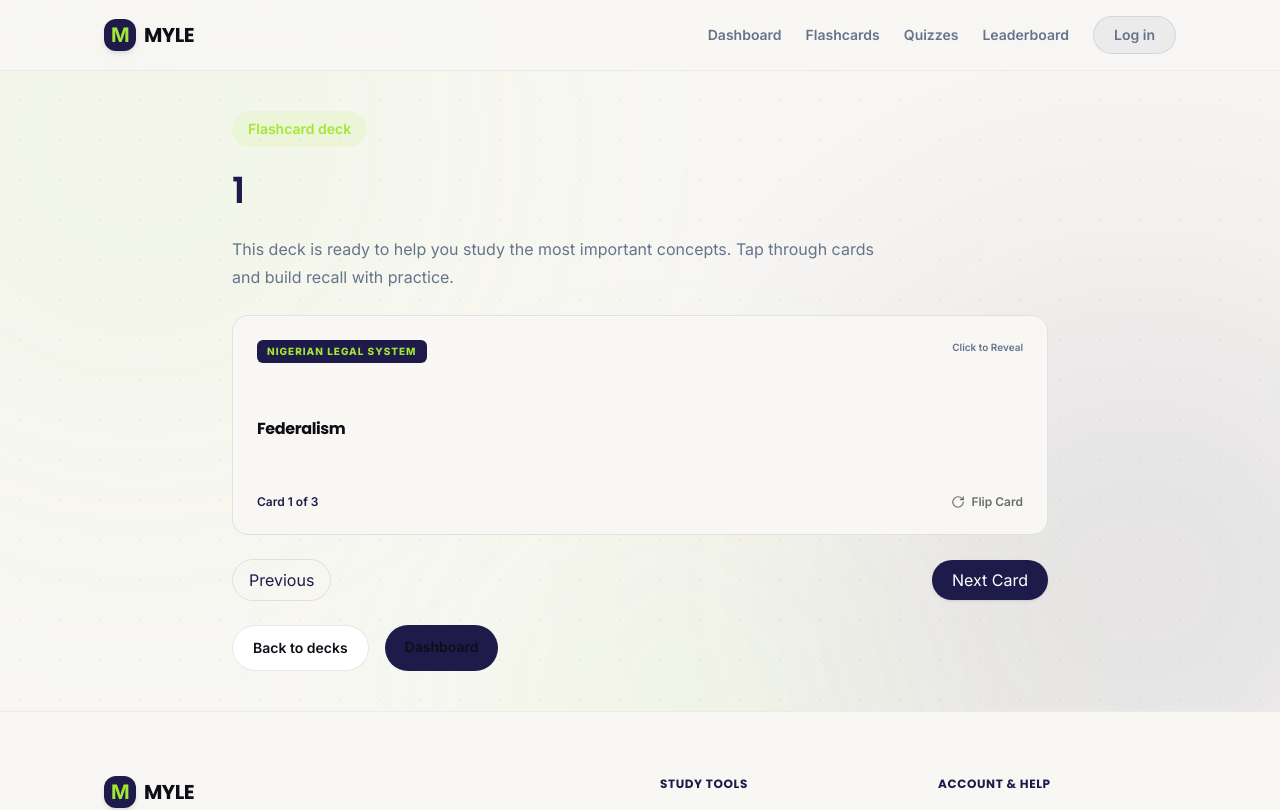
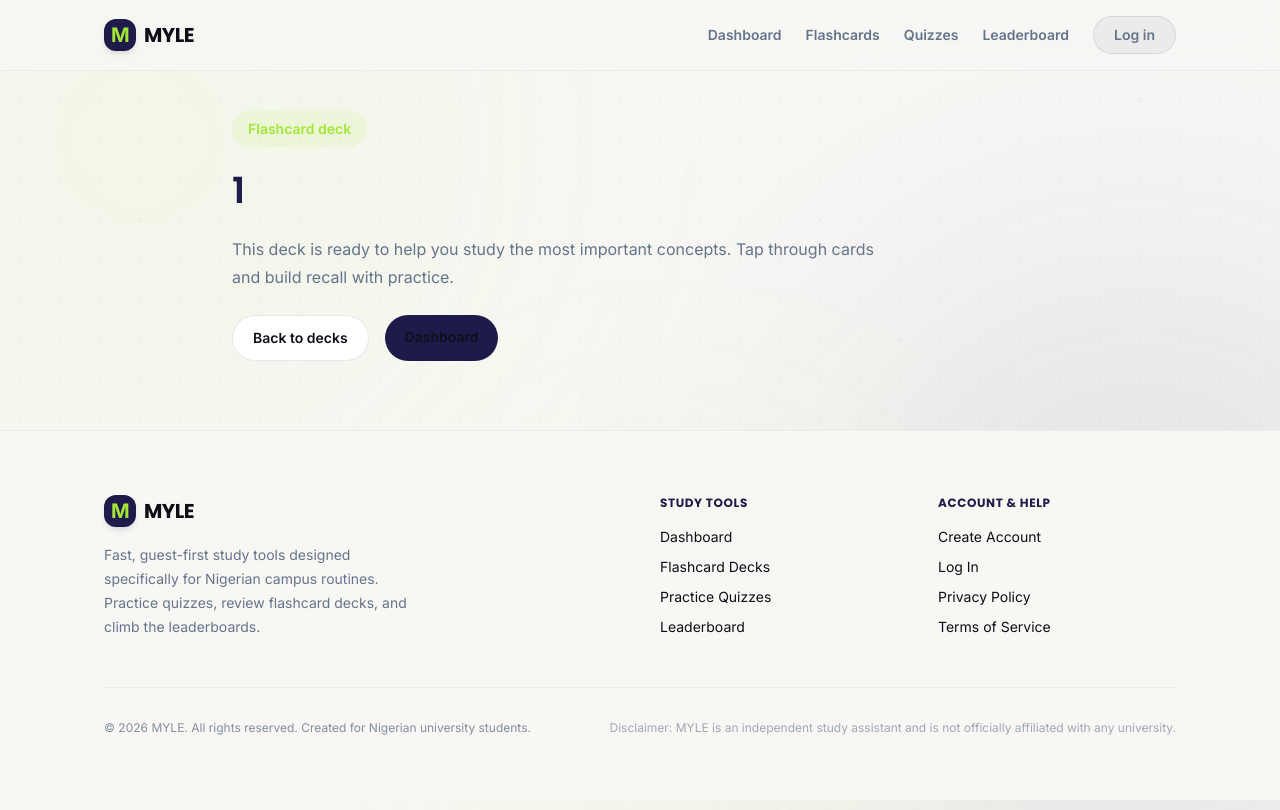
Before and after one commit to freedom493/myle, a Next.js app: page /flashcards/1 in a window 1280 px wide. Shown: the top 810 px of the page. Built offline with nearby package versions, Linux system fonts and the light colour scheme.

Commit message:
remove component

```diff
--- a/app/flashcards/[deckId]/page.tsx
+++ b/app/flashcards/[deckId]/page.tsx
@@ -1,5 +1,6 @@
 import Link from "next/link";
-import FlashcardsComponent from "@/components/layout/Flashcards";
+
+// import FlashcardsComponent from "@/components/layout/Flashcards";
 
 interface DeckPageProps {
   params: Promise<{
@@ -20,7 +21,7 @@ export default async function DeckPage({ params }: DeckPageProps) {
         <p className="max-w-2xl text-base leading-7 text-brand-muted">
           This deck is ready to help you study the most important concepts. Tap through cards and build recall with practice.
         </p>
-        <FlashcardsComponent deckId={resolvedParams.deckId} />
+        {/*<FlashcardsComponent deckId={resolvedParams.deckId} />*/}
         <div className="flex flex-wrap gap-4">
           <Link href="/flashcards" className="rounded-full border border-brand-indigo/10 bg-white px-5 py-3 text-sm font-semibold text-brand-indigo transition hover:bg-brand-indigo/5">
             Back to decks
```
